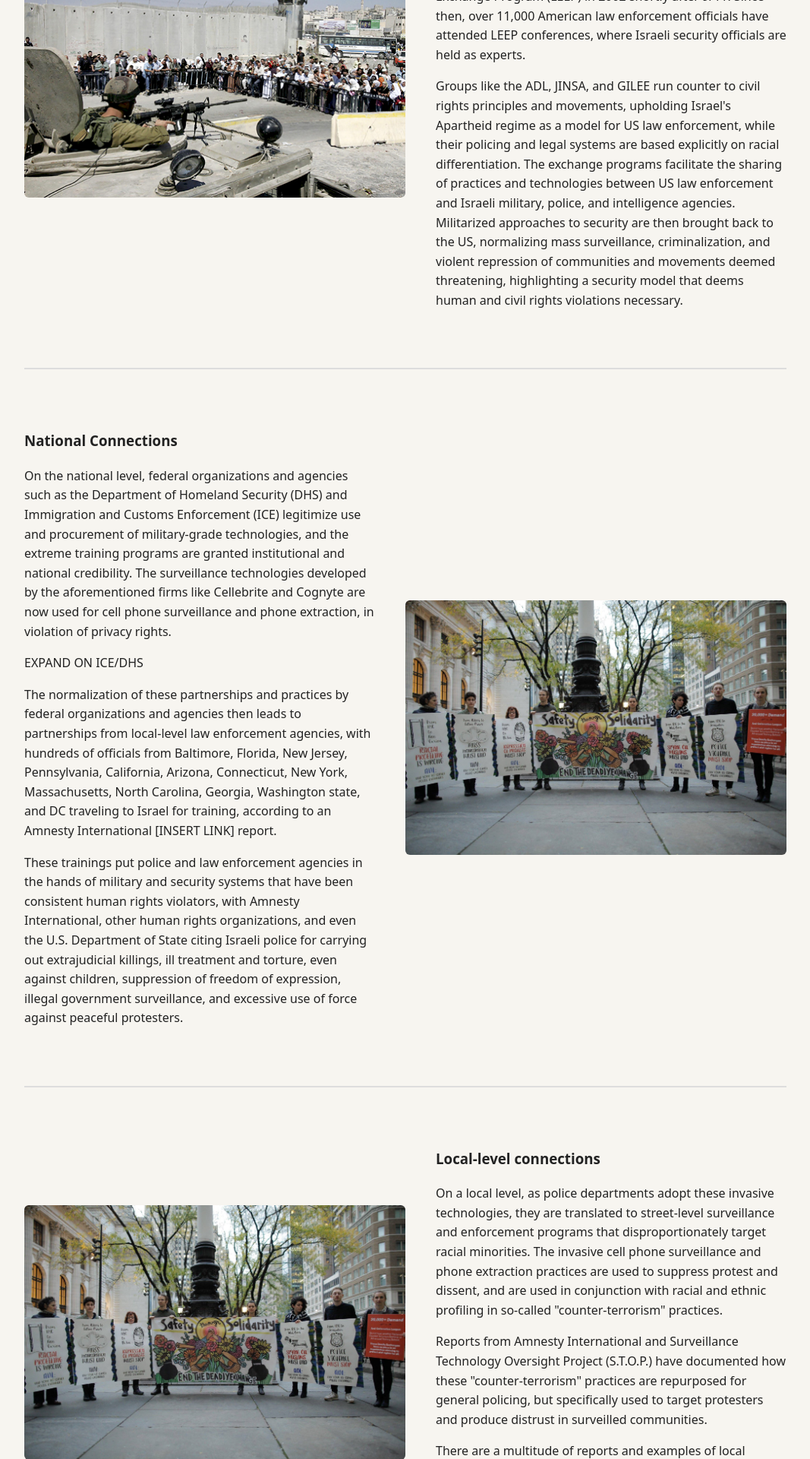
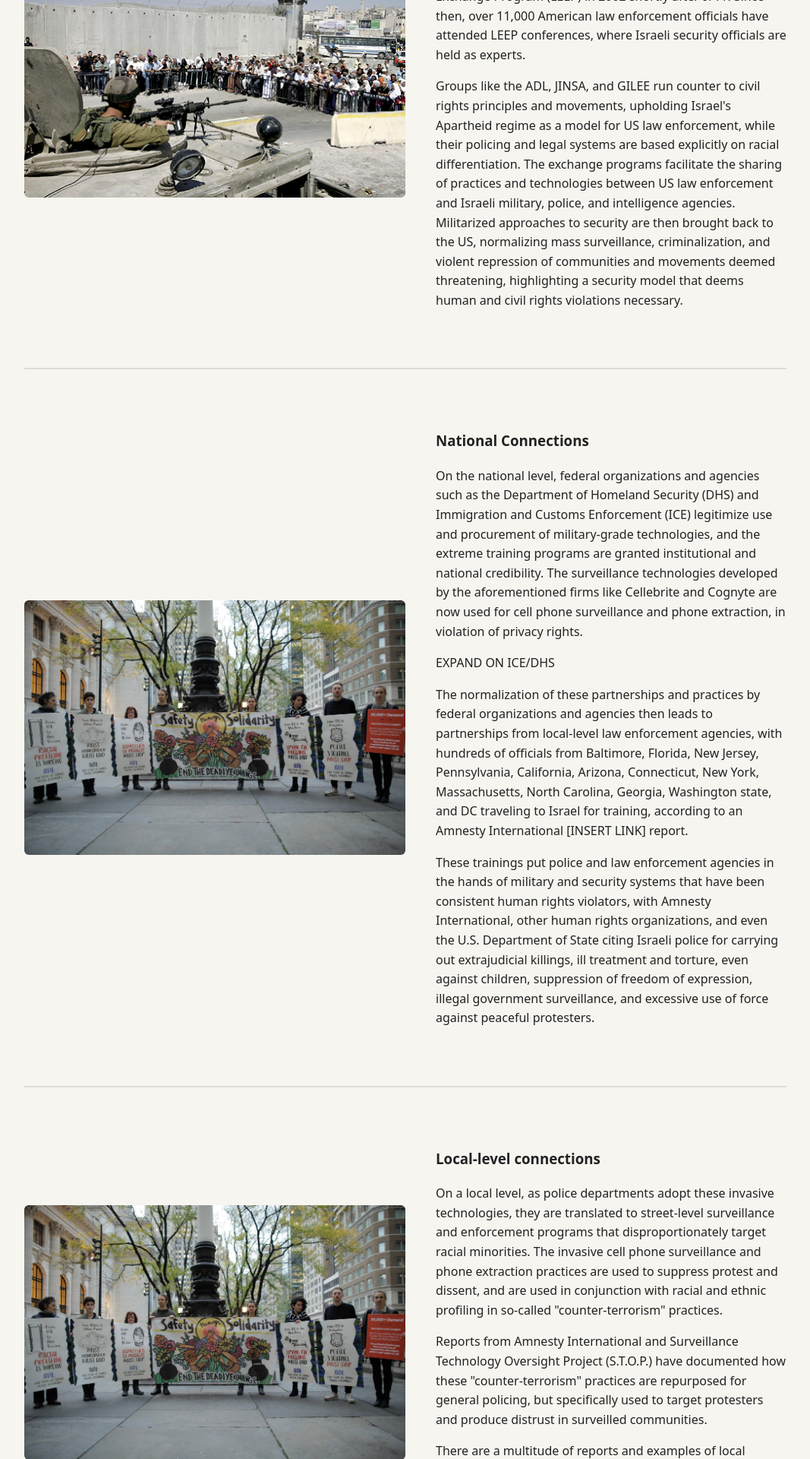
Before and after one commit to TaneKoh/tanekoh.github.io.boomerang-israel, a Jekyll site: the page built from index.html, in a window 1280 px wide. Shown: the part 4175-6095 px from the top of the page at 76% size, without its empty margins (106-1173 px from the left). Built offline with Jekyll 4.4.1, drawn with Linux system fonts in a browser that asks for light colours.

Commit message:
image fixed?

```diff
--- a/assets/css/main.scss
+++ b/assets/css/main.scss
@@ -83,6 +83,9 @@ body {
   margin: 60px auto;
   padding: 0 24px;
 }
+.zigzag-row--reverse {
+  flex-direction: row-reverse;
+}
 .zigzag-row {
   display: flex;
   align-items: center;
@@ -94,9 +97,6 @@ body {
 .zigzag-row:last-child {
   margin-bottom: 0;
   border-bottom: none;
-}
-.zigzag-row:nth-child(even) {
-  flex-direction: row-reverse;
 }
 .zigzag-image {
   flex: 0 0 50%;
--- a/index.html
+++ b/index.html
@@ -145,9 +145,9 @@ Nama, and San people of what is today Namibia being brought back to Europe in th
   <div class="zigzag-row">
     <div class="zigzag-image">
       <img src="{{ '/assets/images/new-york-action.jpg' | relative_url }}" alt="zigzag1">
-      <div class="overlay-text">Protesters call on the ADL to end their US-Israeli police training exchanges in 2017.</div>
     <img src="{{ '/assets/images/checkpoint.jpg' | relative_url }}" alt="zigzag3">
-      <div class="overlay-text">Hover caption three</div>
+          <div class="overlay-text">Protesters call on the ADL to end their US-Israeli police training exchanges in 2017.</div>
+
     </div>
     <div class="zigzag-text">
       <h3>International Connections</h3>
```
